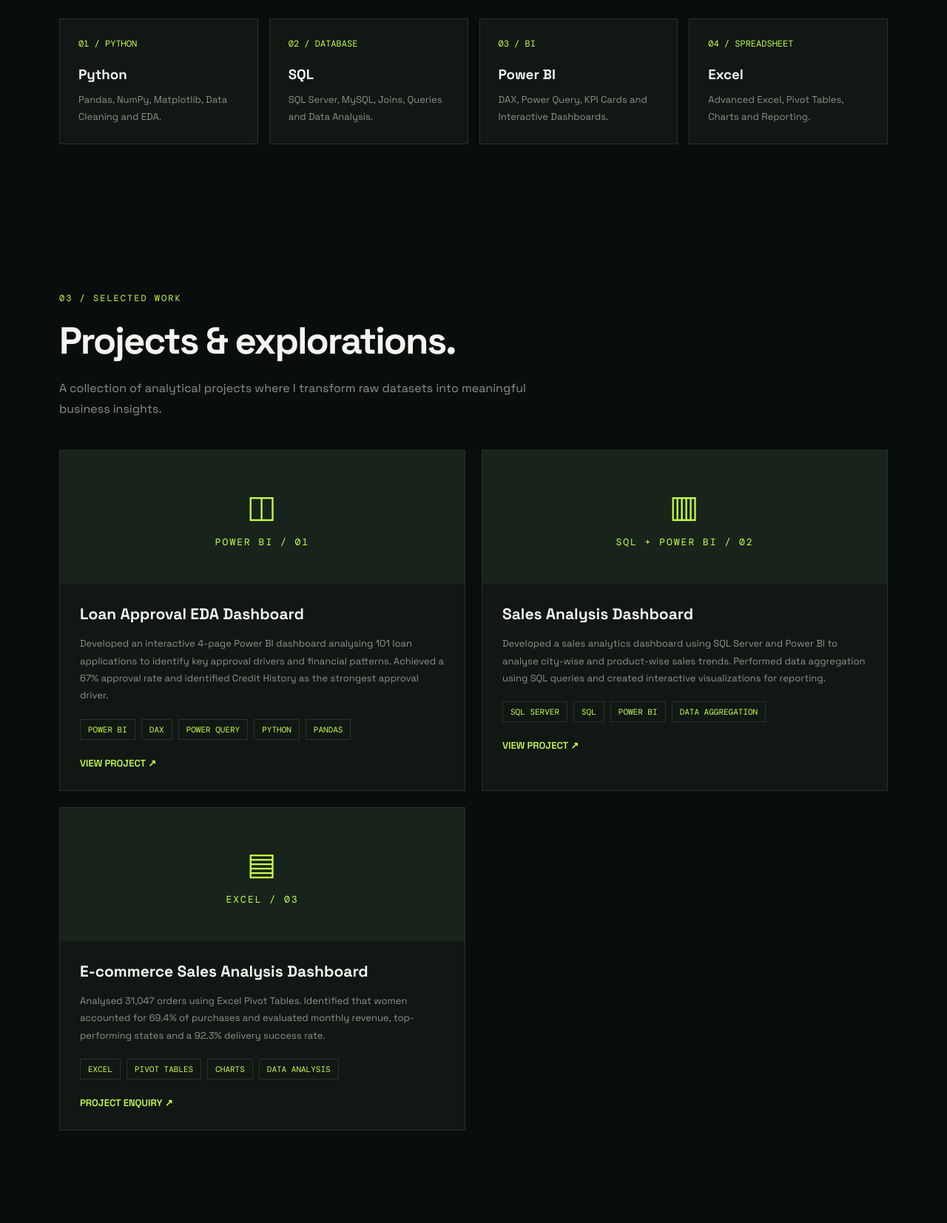
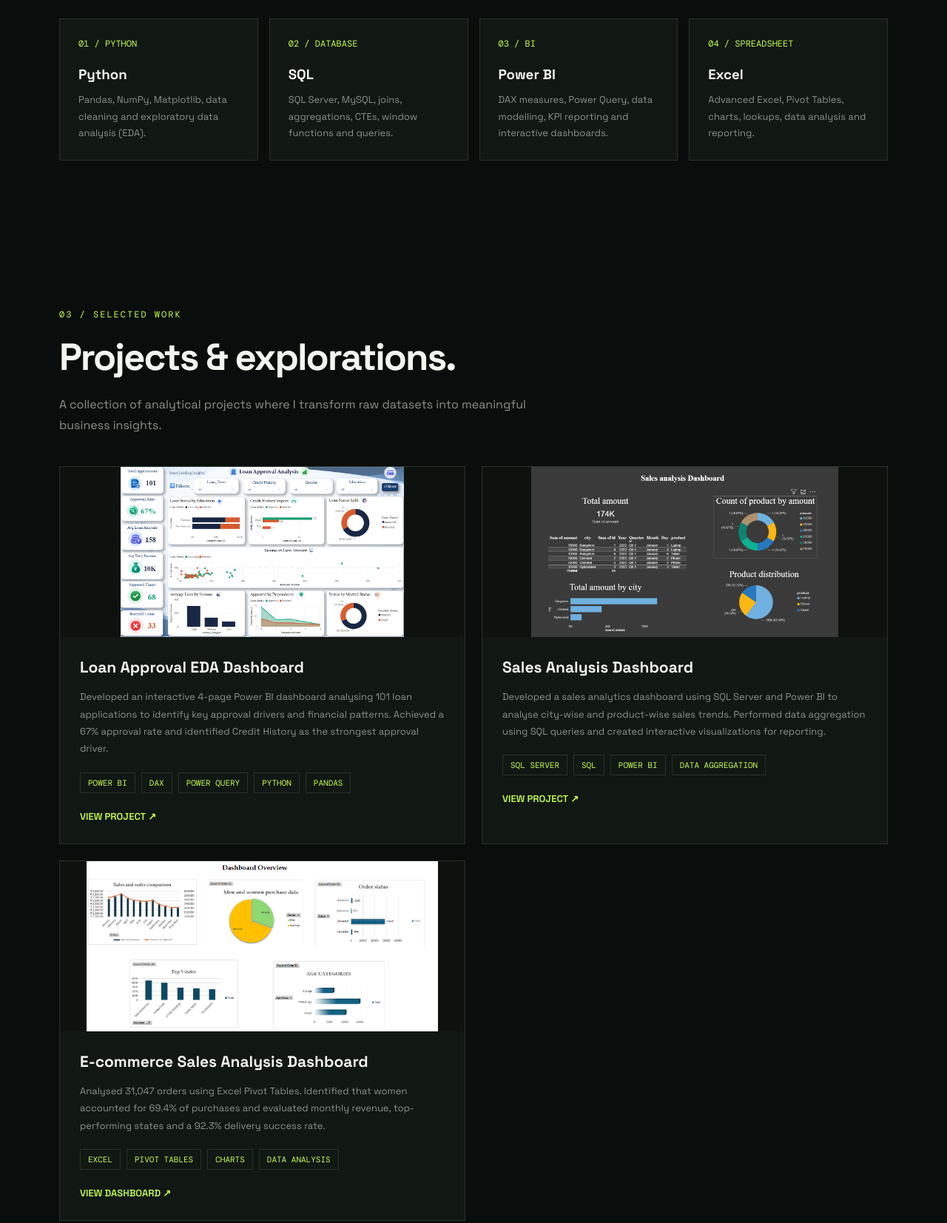
Before and after one commit to Mybharath18/mybharath18.github.io, a plain HTML site: page index.html in a window 1280 px wide. Shown: the part 1640-3293 px from the top of the page at 74% size. Drawn offline with nearby package versions, Linux system fonts and the light colour scheme.

Commit message:
Update index.html

```diff
--- a/index.html
+++ b/index.html
@@ -275,20 +275,32 @@ section { padding: 100px 0; }
 }
 
 .project-visual {
-  min-height: 180px;
-  background: #18231b;
+  height: 230px;
+  min-height: 230px;
+  background: #0d120f;
   display: flex;
   align-items: center;
   justify-content: center;
-  flex-direction: column;
-  gap: 12px;
-  color: var(--green);
-  font-family: 'DM Mono', monospace;
-  font-size: 13px;
-  letter-spacing: 2px;
+  overflow: hidden;
 }
 
-.project-visual .visual-icon { font-size: 42px; }
+.project-visual img {
+  display: block;
+  width: 100%;
+  height: 100%;
+  object-fit: contain;
+  transition: transform .35s ease;
+}
+
+.project-card:hover .project-visual img {
+  transform: scale(1.025);
+}
+
+.project-image-link {
+  display: block;
+  width: 100%;
+  height: 100%;
+}
 
 .project-content { padding: 27px; }
 
@@ -317,10 +329,27 @@ section { padding: 100px 0; }
 }
 
 .project-link {
+  display: inline-block;
   color: var(--green);
   font-size: 13px;
   font-weight: 600;
+  margin-top: 2px;
 }
+
+.project-link:hover { text-decoration: underline; }
+
+.contact-details {
+  display: flex;
+  justify-content: center;
+  flex-wrap: wrap;
+  gap: 12px 24px;
+  margin: 0 0 28px;
+  color: var(--muted);
+  font-size: 14px;
+}
+
+.contact-details a { color: var(--white); }
+.contact-details a:hover { color: var(--green); }
 
 /* EDUCATION */
 
@@ -405,10 +434,19 @@ footer {
   .skills-grid { grid-template-columns: repeat(2,1fr); }
 
   .contact-box { padding: 30px 18px; }
+  .project-visual { height: 190px; min-height: 190px; }
 }
 
 @media(max-width: 420px) {
   .skills-grid { grid-template-columns: 1fr; }
+}
+
+@media (prefers-reduced-motion: reduce) {
+  html { scroll-behavior: auto; }
+  *, *::before, *::after {
+    animation-duration: .01ms !important;
+    transition-duration: .01ms !important;
+  }
 }
 
 /* REVEAL ANIMATION */
@@ -546,25 +584,25 @@ footer {
       <div class="skill-card reveal">
         <div class="skill-number">01 / PYTHON</div>
         <h3>Python</h3>
-        <p>Pandas, NumPy, Matplotlib, Data Cleaning and EDA.</p>
+        <p>Pandas, NumPy, Matplotlib, data cleaning and exploratory data analysis (EDA).</p>
       </div>
 
       <div class="skill-card reveal">
         <div class="skill-number">02 / DATABASE</div>
         <h3>SQL</h3>
-        <p>SQL Server, MySQL, Joins, Queries and Data Analysis.</p>
+        <p>SQL Server, MySQL, joins, aggregations, CTEs, window functions and queries.</p>
       </div>
 
       <div class="skill-card reveal">
         <div class="skill-number">03 / BI</div>
         <h3>Power BI</h3>
-        <p>DAX, Power Query, KPI Cards and Interactive Dashboards.</p>
+        <p>DAX measures, Power Query, data modelling, KPI reporting and interactive dashboards.</p>
       </div>
 
       <div class="skill-card reveal">
         <div class="skill-number">04 / SPREADSHEET</div>
         <h3>Excel</h3>
-        <p>Advanced Excel, Pivot Tables, Charts and Reporting.</p>
+        <p>Advanced Excel, Pivot Tables, charts, lookups, data analysis and reporting.</p>
       </div>
 
     </div>
@@ -593,8 +631,9 @@ footer {
       <article class="project-card reveal">
 
         <div class="project-visual">
-          <div class="visual-icon">◫</div>
-          POWER BI / 01
+          <a class="project-image-link" href="loan-approval-dashboard.png" target="_blank" rel="noopener noreferrer" aria-label="Open Loan Approval dashboard screenshot">
+            <img src="loan-approval-dashboard.png" alt="Loan Approval Power BI dashboard screenshot" loading="lazy">
+          </a>
         </div>
 
         <div class="project-content">
@@ -633,8 +672,9 @@ footer {
       <article class="project-card reveal">
 
         <div class="project-visual">
-          <div class="visual-icon">▥</div>
-          SQL + POWER BI / 02
+          <a class="project-image-link" href="sales-analysis-dashboard.png" target="_blank" rel="noopener noreferrer" aria-label="Open Sales Analysis dashboard screenshot">
+            <img src="sales-analysis-dashboard.png" alt="Sales Analysis Power BI dashboard screenshot" loading="lazy">
+          </a>
         </div>
 
         <div class="project-content">
@@ -672,8 +712,9 @@ footer {
       <article class="project-card reveal">
 
         <div class="project-visual">
-          <div class="visual-icon">▤</div>
-          EXCEL / 03
+          <a class="project-image-link" href="ecommerce-sales-dashboard.png" target="_blank" rel="noopener noreferrer" aria-label="Open E-commerce Sales dashboard screenshot">
+            <img src="ecommerce-sales-dashboard.png" alt="E-commerce Sales Excel dashboard screenshot" loading="lazy">
+          </a>
         </div>
 
         <div class="project-content">
@@ -696,8 +737,9 @@ footer {
           </div>
 
           <a class="project-link"
-             href="mailto:kbharath5588@gmail.com?subject=E-commerce%20Sales%20Analysis%20Project">
-             PROJECT ENQUIRY ↗
+             href="ecommerce-sales-dashboard.png"
+             target="_blank" rel="noopener noreferrer">
+             VIEW DASHBOARD ↗
           </a>
 
         </div>
@@ -722,13 +764,13 @@ footer {
       <div class="timeline-item reveal">
         <h3>Bachelor of Engineering – Computer Science and Engineering</h3>
         <p>RVS Technical Campus, Coimbatore</p>
-        <p>2025</p>
+        <p>2025 | CGPA: 7.3/10.0</p>
       </div>
 
       <div class="timeline-item reveal">
-        <h3>Data Analytics Learning</h3>
-        <p>Developing practical skills in Python, SQL,
-           Power BI and Advanced Excel.</p>
+        <h3>Data Analytics Course Training</h3>
+        <p>AchieversIT Training Institute, Bangalore</p>
+        <p>January 2026 – April 2026</p>
       </div>
 
     </div>
@@ -752,14 +794,22 @@ footer {
         and professional connections.
       </p>
 
+      <div class="contact-details">
+        <a href="mailto:kbharath5588@gmail.com">kbharath5588@gmail.com</a>
+        <a href="tel:+917558198318">+91 75581 98318</a>
+      </div>
+
       <div class="buttons" style="justify-content:center">
         <a href="https://github.com/Mybharath18"
            target="_blank" rel="noopener noreferrer"
            class="btn btn-primary">GITHUB ↗</a>
 
-        <a href="https://www.linkedin.com/"
+        <a href="https://www.linkedin.com/in/mybharath-k-55133437b"
            target="_blank" rel="noopener noreferrer"
            class="btn btn-secondary">LINKEDIN ↗</a>
+
+        <a href="mailto:kbharath5588@gmail.com"
+           class="btn btn-secondary">EMAIL ME ↗</a>
       </div>
 
     </div>
@@ -770,7 +820,7 @@ footer {
 
 <footer>
   <div class="container">
-    © 2026 MYBHARATH. Designed with curiosity & data.
+    © MYBHARATH. Built with curiosity, analysis and data.
   </div>
 </footer>
 
```
